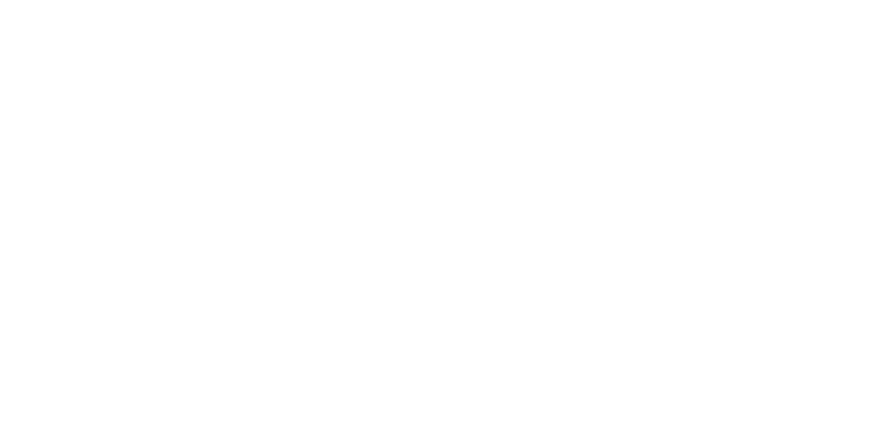
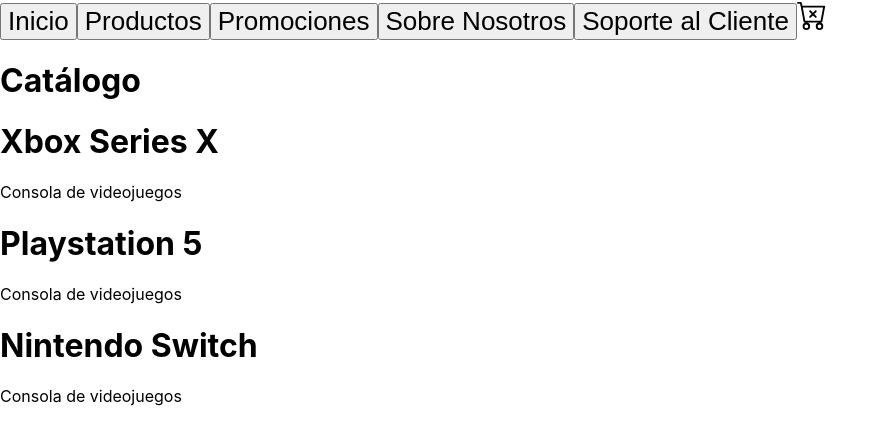
Before and after one commit to SlashxAxl/viteproject, a React (Vite) app: page / in a window 1280 px wide. Shown: the top 444 px of the page, without its empty margins (0-888 px from the left). Built offline with nearby package versions, Linux system fonts and the light colour scheme.

Commit message:
agregando componentes

```diff
--- a/src/App.jsx
+++ b/src/App.jsx
@@ -1,8 +1,8 @@
 import { useState } from 'react'
 import logo from './logo.svg'
-import './components/navBar/Navbar'
+import Navbar from './components/navBar/Navbar'
 import './App.css'
-
+import ItemListContainer from './components/ItemListContainer';
 function App() {
   /*const [count, setCount] = useState(0)
 
@@ -42,7 +42,8 @@
     </div>*/
     return(
       <>
-      <navBar />
+      <Navbar />
+      <ItemListContainer />
       </>
   );
 }
--- /dev/null
+++ b/src/components/CartWidget.jsx
@@ -0,0 +1,10 @@
+import React from 'react'
+import cart from '../components/cart.svg'
+
+const CartWidget = () => {
+  return (
+    <img src={cart} style={{height:30}}/>
+  )
+}
+
+export default CartWidget
--- /dev/null
+++ b/src/components/Catalogue.jsx
@@ -0,0 +1,12 @@
+import React from 'react'
+
+const Catalogue = ({producto,descripcion}) => {
+  return (
+    <div>
+    <h1>{producto}</h1>
+    <p>{descripcion}</p>
+    </div>
+  )
+}
+
+export default Catalogue
--- /dev/null
+++ b/src/components/ItemListContainer.jsx
@@ -0,0 +1,15 @@
+import React from 'react'
+import Catalogue from './Catalogue'
+
+const ItemListContainer = () => {
+  return (
+    <>
+    <h1>Catálogo</h1>
+    <Catalogue producto='Xbox Series X' descripcion='Consola de videojuegos'/>
+    <Catalogue producto='Playstation 5' descripcion='Consola de videojuegos'/>
+    <Catalogue producto='Nintendo Switch' descripcion='Consola de videojuegos'/>
+    </>
+  )
+}
+
+export default ItemListContainer
--- a/src/components/navBar/Navbar.jsx
+++ b/src/components/navBar/Navbar.jsx
@@ -1,14 +1,17 @@
 import React from 'react'
+import CartWidget from '../CartWidget'
 
-const navBar = () => {
-    return(
-        <div>
-            <button className="navBar_button">Menú</button>
-            <button className="navBar_button">Productos</button>
-            <button className="navBar_button">Sobre Nosotros</button>
-            <button className="navBar_button">Preguntas Frecuentes</button>
-        </div>
-    )
+const Navbar = () => {
+  return (
+    <div>
+        <button>Inicio</button>
+        <button>Productos</button>
+        <button>Promociones</button>
+        <button>Sobre Nosotros</button>
+        <button>Soporte al Cliente</button>
+        <CartWidget/>
+    </div>
+  )
 }
 
-export default navBar
+export default Navbar
```
Also changed, not shown: src/components/cart.jsx (deleted), src/components/cart.svg (added).
